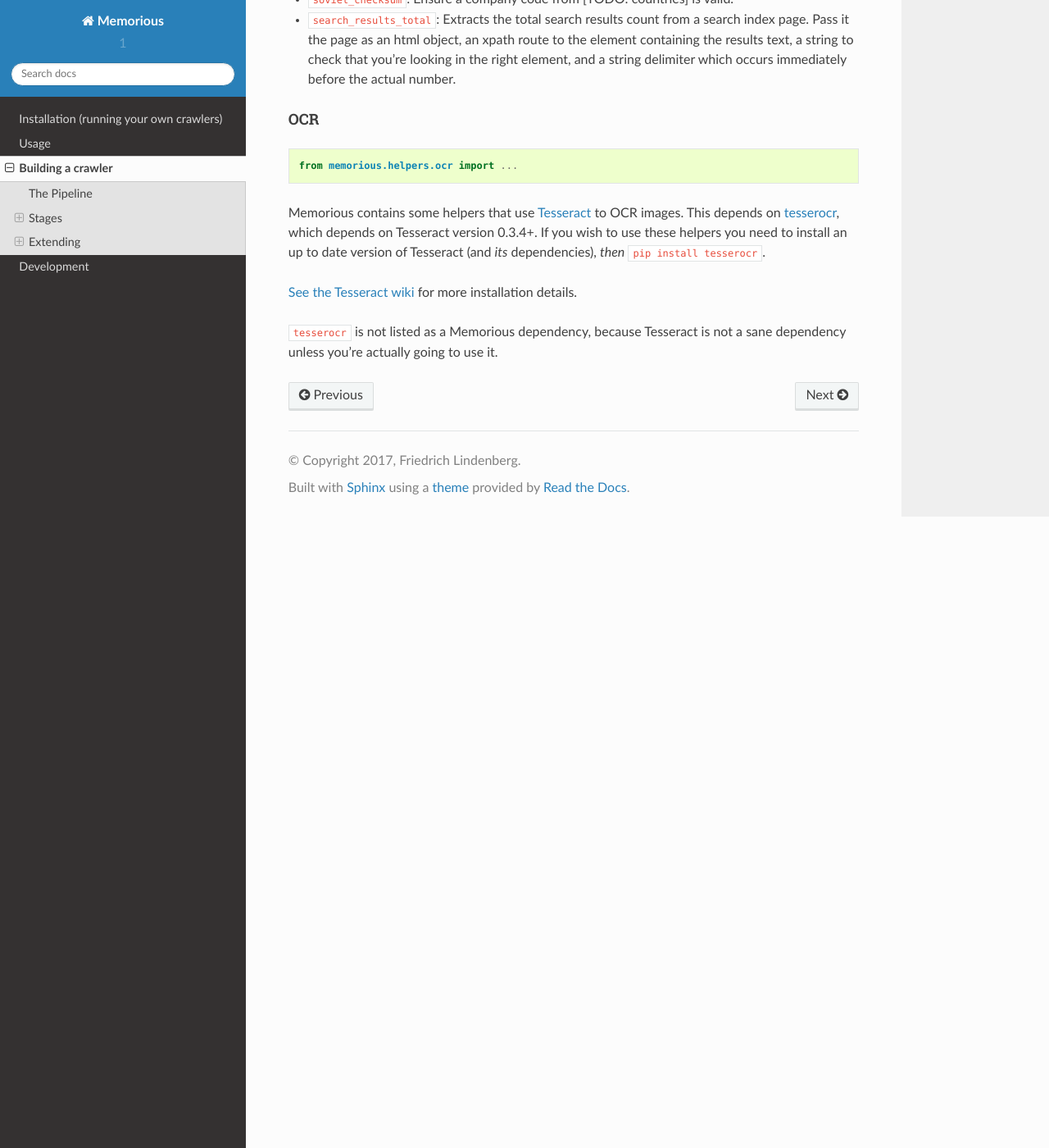
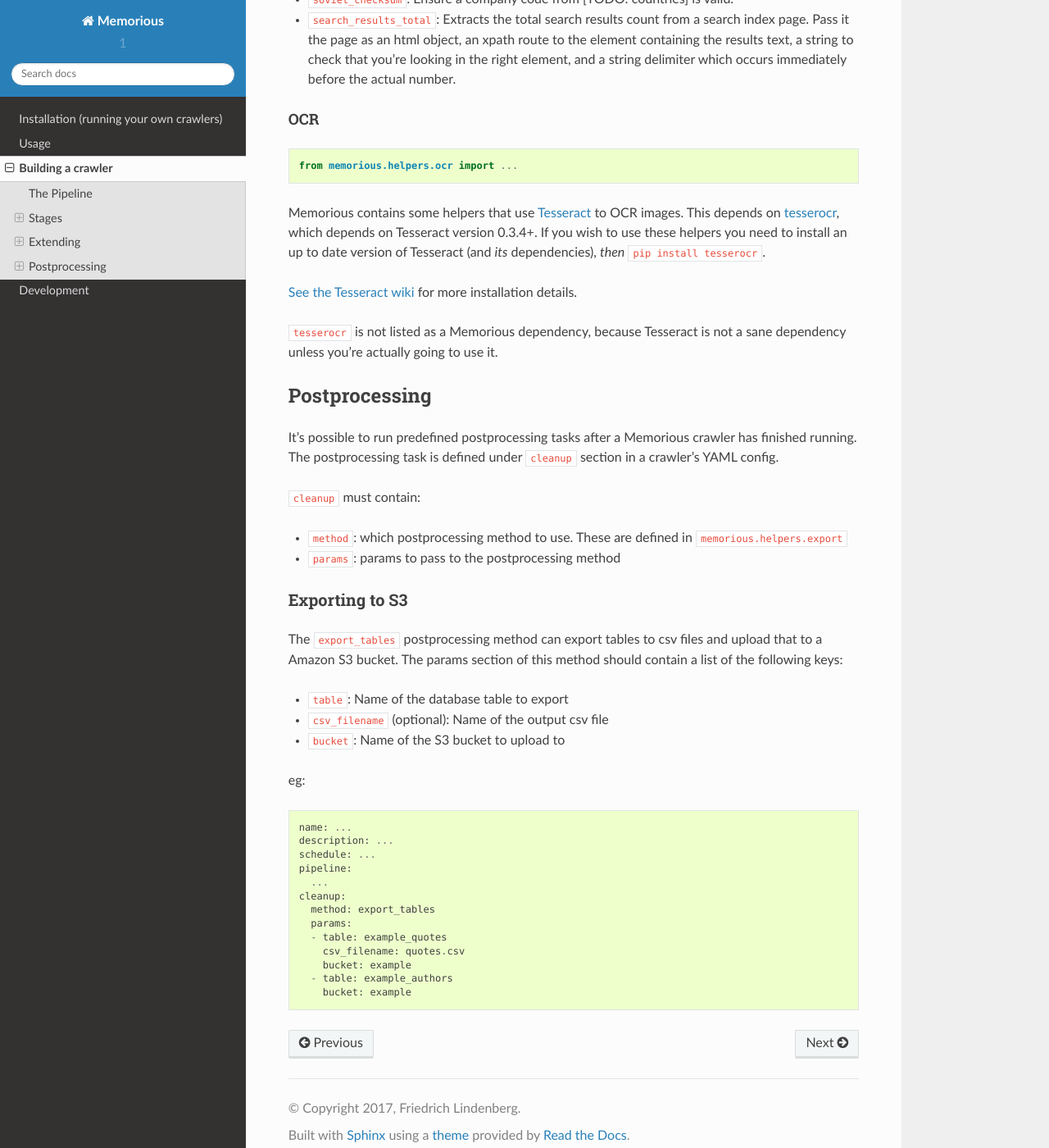
Before and after one commit to alephdata/memorious, a Sphinx documentation site: the page built from docs/buildingcrawler.md, in a window 1280 px wide and 1400 px high, scrolled down 9464 px. Shown: the whole window at 82% size. Built offline with Sphinx 7.4.7 and the Read the Docs theme 2.0.0, drawn with Linux system fonts in a browser that asks for light colours.

Commit message:
docs for cleanup tasks

````diff
--- a/docs/buildingcrawler.md
+++ b/docs/buildingcrawler.md
@@ -362,3 +362,38 @@ Memorious contains some helpers that use [Tesseract](https://github.com/tesserac
 [See the Tesseract wiki](https://github.com/tesseract-ocr/tesseract/wiki/Compiling) for more installation details.
 
 `tesserocr` is not listed as a Memorious dependency, because Tesseract is not a sane dependency unless you're actually going to use it.
+
+## Postprocessing
+
+It's possible to run predefined postprocessing tasks after a Memorious crawler has finished running. The postprocessing task is defined under `cleanup` section in a crawler's YAML config.
+
+`cleanup` must contain:
+
+* `method`: which postprocessing method to use. These are defined in `memorious.helpers.export`
+* `params`: params to pass to the postprocessing method
+
+### Exporting to S3
+
+The `export_tables` postprocessing method can export tables to csv files and upload that to a Amazon S3 bucket. The params section of this method should contain a list of the following keys:
+
+* `table`: Name of the database table to export
+* `csv_filename` (optional): Name of the output csv file
+* `bucket`: Name of the S3 bucket to upload to
+
+eg:
+
+```
+name: ...
+description: ...
+schedule: ...
+pipeline:
+  ...
+cleanup:
+  method: export_tables
+  params:
+  - table: example_quotes
+    csv_filename: quotes.csv
+    bucket: example
+  - table: example_authors
+    bucket: example
+```
````
